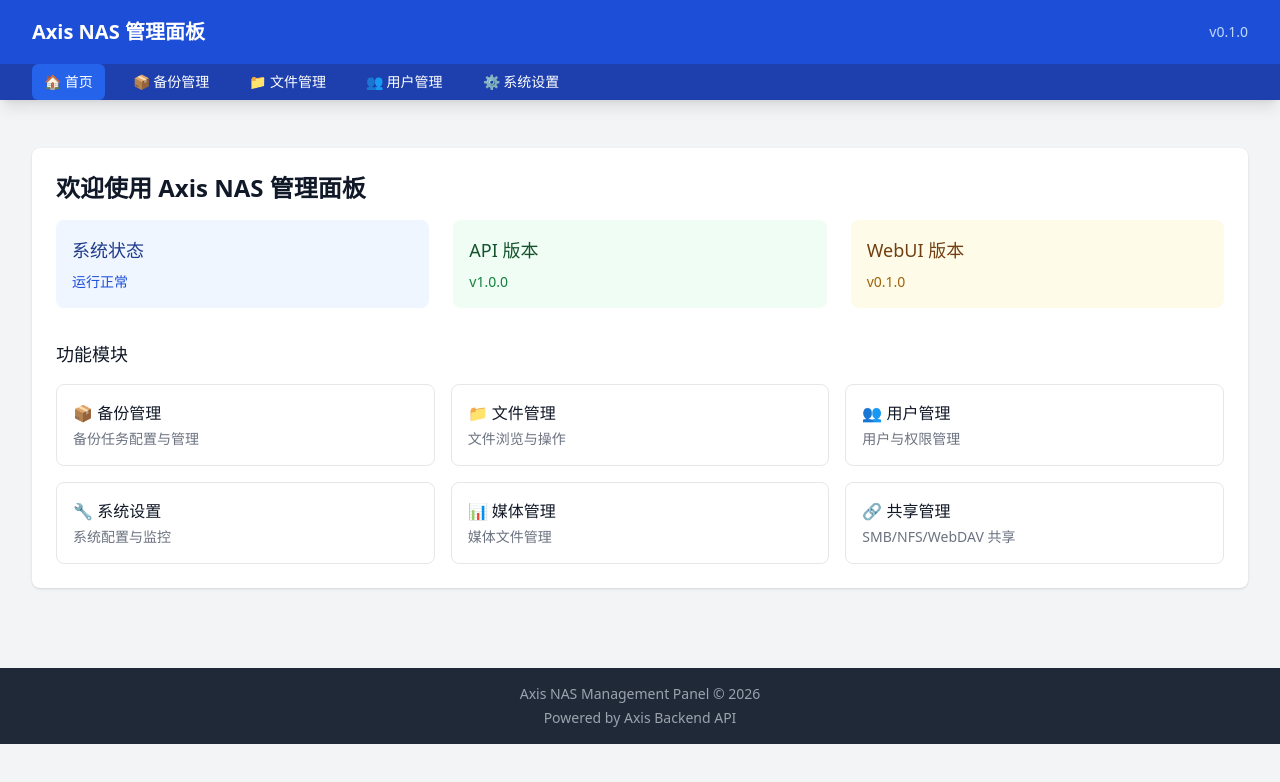
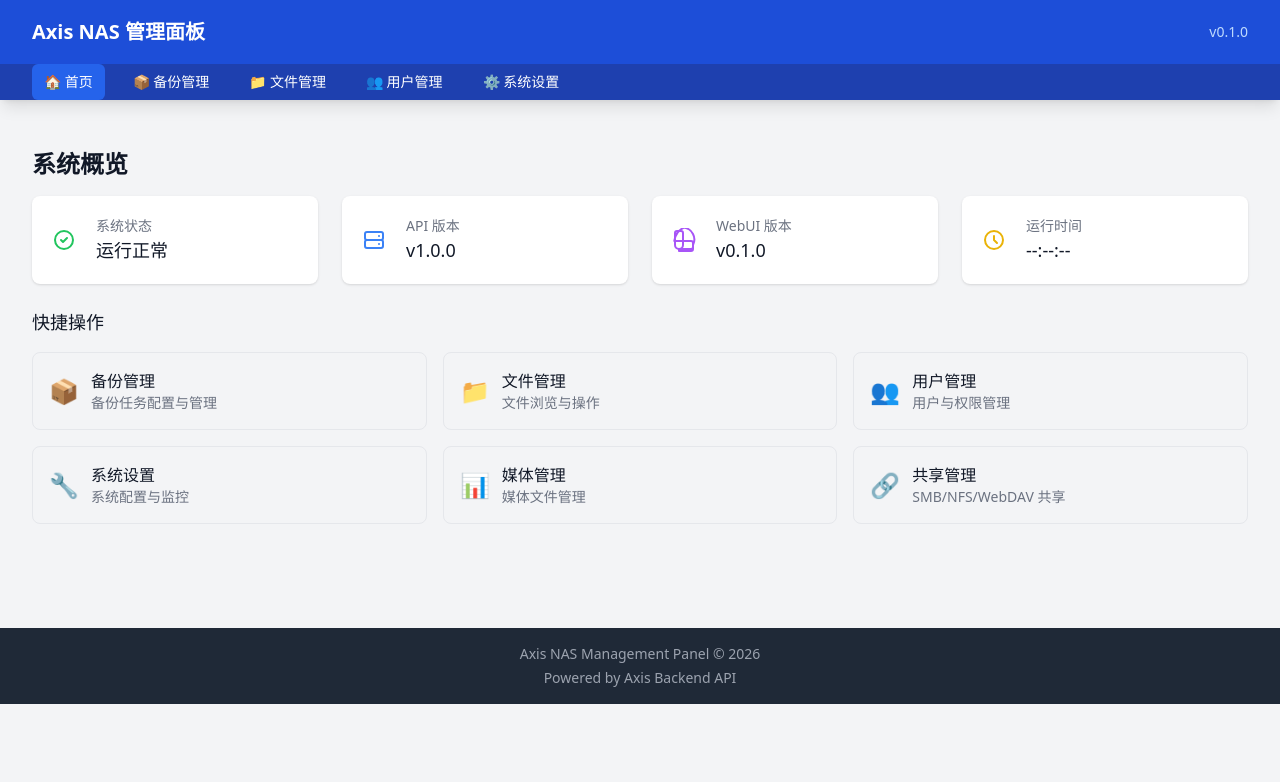
Before and after one commit to AIBAOS/axis, a Vue app in the folder webui/: page / in a window 1280 px wide. Shown: the top 782 px of the page. Built offline with nearby package versions, Linux system fonts and the light colour scheme; no server answers.

Commit message:
feat(webui): Phase 301 添加登录页和仪表盘功能

```diff
--- a/webui/src/views/Home.vue
+++ b/webui/src/views/Home.vue
@@ -1,69 +1,156 @@
 <template>
   <div class="px-4 py-6 sm:px-0">
+    <!-- System Status Overview -->
+    <div class="mb-6">
+      <h2 class="text-2xl font-bold text-gray-900 mb-4">系统概览</h2>
+
+      <div class="grid grid-cols-1 gap-6 sm:grid-cols-2 lg:grid-cols-4">
         <div class="bg-white overflow-hidden shadow rounded-lg">
-      <div class="px-4 py-5 sm:p-6">
-        <h2 class="text-2xl font-bold text-gray-900 mb-4">欢迎使用 Axis NAS 管理面板</h2>
-
-        <div class="grid grid-cols-1 gap-6 sm:grid-cols-2 lg:grid-cols-3">
-          <div class="bg-primary-50 p-4 rounded-lg">
-            <h3 class="text-lg font-medium text-primary-900">系统状态</h3>
-            <p class="mt-2 text-sm text-primary-700">运行正常</p>
+          <div class="p-5">
+            <div class="flex items-center">
+              <div class="flex-shrink-0">
+                <svg class="h-6 w-6 text-green-500" fill="none" stroke="currentColor" viewBox="0 0 24 24">
+                  <path stroke-linecap="round" stroke-linejoin="round" stroke-width="2" d="M9 12l2 2 4-4m6 2a9 9 0 11-18 0 9 9 0 0118 0z"></path>
+                </svg>
               </div>
-
-          <div class="bg-green-50 p-4 rounded-lg">
-            <h3 class="text-lg font-medium text-green-900">API 版本</h3>
-            <p class="mt-2 text-sm text-green-700">v1.0.0</p>
+              <div class="ml-5 w-0 flex-1">
+                <dl>
+                  <dt class="text-sm font-medium text-gray-500 truncate">系统状态</dt>
+                  <dd class="text-lg font-medium text-gray-900">运行正常</dd>
+                </dl>
               </div>
-
-          <div class="bg-yellow-50 p-4 rounded-lg">
-            <h3 class="text-lg font-medium text-yellow-900">WebUI 版本</h3>
-            <p class="mt-2 text-sm text-yellow-700">v0.1.0</p>
+            </div>
           </div>
         </div>
 
-        <div class="mt-8">
-          <h3 class="text-lg font-medium text-gray-900 mb-4">功能模块</h3>
-          <div class="grid grid-cols-1 gap-4 sm:grid-cols-2 lg:grid-cols-3">
-            <div class="border border-gray-200 rounded-lg p-4 hover:bg-gray-50">
-              <h4 class="font-medium text-gray-900">📦 备份管理</h4>
-              <p class="mt-1 text-sm text-gray-500">备份任务配置与管理</p>
+        <div class="bg-white overflow-hidden shadow rounded-lg">
+          <div class="p-5">
+            <div class="flex items-center">
+              <div class="flex-shrink-0">
+                <svg class="h-6 w-6 text-blue-500" fill="none" stroke="currentColor" viewBox="0 0 24 24">
+                  <path stroke-linecap="round" stroke-linejoin="round" stroke-width="2" d="M5 12h14M5 12a2 2 0 01-2-2V6a2 2 0 012-2h14a2 2 0 012 2v4a2 2 0 01-2 2M5 12a2 2 0 00-2 2v4a2 2 0 002 2h14a2 2 0 002-2v-4a2 2 0 00-2-2m-2-4h.01M17 16h.01"></path>
+                </svg>
+              </div>
+              <div class="ml-5 w-0 flex-1">
+                <dl>
+                  <dt class="text-sm font-medium text-gray-500 truncate">API 版本</dt>
+                  <dd class="text-lg font-medium text-gray-900">v1.0.0</dd>
+                </dl>
+              </div>
+            </div>
+          </div>
         </div>
 
-            <div class="border border-gray-200 rounded-lg p-4 hover:bg-gray-50">
-              <h4 class="font-medium text-gray-900">📁 文件管理</h4>
-              <p class="mt-1 text-sm text-gray-500">文件浏览与操作</p>
+        <div class="bg-white overflow-hidden shadow rounded-lg">
+          <div class="p-5">
+            <div class="flex items-center">
+              <div class="flex-shrink-0">
+                <svg class="h-6 w-6 text-purple-500" fill="none" stroke="currentColor" viewBox="0 0 24 24">
+                  <path stroke-linecap="round" stroke-linejoin="round" stroke-width="2" d="M7 21a4 4 0 01-4-4V5a2 2 0 012-2h4a2 2 0 012 2v12a4 4 0 01-4 4zm0 0h12a2 2 0 002-2v-4a2 2 0 00-2-2H2.308c1-6 4.325-11.112 9.692-13.368A12.001 12.001 0 0121 17v4a2 2 0 01-2 2H7z"></path>
+                </svg>
+              </div>
+              <div class="ml-5 w-0 flex-1">
+                <dl>
+                  <dt class="text-sm font-medium text-gray-500 truncate">WebUI 版本</dt>
+                  <dd class="text-lg font-medium text-gray-900">v0.1.0</dd>
+                </dl>
+              </div>
+            </div>
+          </div>
         </div>
 
-            <div class="border border-gray-200 rounded-lg p-4 hover:bg-gray-50">
-              <h4 class="font-medium text-gray-900">👥 用户管理</h4>
-              <p class="mt-1 text-sm text-gray-500">用户与权限管理</p>
+        <div class="bg-white overflow-hidden shadow rounded-lg">
+          <div class="p-5">
+            <div class="flex items-center">
+              <div class="flex-shrink-0">
+                <svg class="h-6 w-6 text-yellow-500" fill="none" stroke="currentColor" viewBox="0 0 24 24">
+                  <path stroke-linecap="round" stroke-linejoin="round" stroke-width="2" d="M12 8v4l3 3m6-3a9 9 0 11-18 0 9 9 0 0118 0z"></path>
+                </svg>
               </div>
-
-            <div class="border border-gray-200 rounded-lg p-4 hover:bg-gray-50">
-              <h4 class="font-medium text-gray-900">🔧 系统设置</h4>
-              <p class="mt-1 text-sm text-gray-500">系统配置与监控</p>
-            </div>
-
-            <div class="border border-gray-200 rounded-lg p-4 hover:bg-gray-50">
-              <h4 class="font-medium text-gray-900">📊 媒体管理</h4>
-              <p class="mt-1 text-sm text-gray-500">媒体文件管理</p>
-            </div>
-
-            <div class="border border-gray-200 rounded-lg p-4 hover:bg-gray-50">
-              <h4 class="font-medium text-gray-900">🔗 共享管理</h4>
-              <p class="mt-1 text-sm text-gray-500">SMB/NFS/WebDAV 共享</p>
+              <div class="ml-5 w-0 flex-1">
+                <dl>
+                  <dt class="text-sm font-medium text-gray-500 truncate">运行时间</dt>
+                  <dd class="text-lg font-medium text-gray-900">--:--:--</dd>
+                </dl>
               </div>
             </div>
           </div>
         </div>
       </div>
     </div>
+
+    <!-- Quick Actions -->
+    <div class="mb-6">
+      <h3 class="text-lg font-medium text-gray-900 mb-4">快捷操作</h3>
+      <div class="grid grid-cols-1 gap-4 sm:grid-cols-2 lg:grid-cols-3">
+        <a href="#" class="block border border-gray-200 rounded-lg p-4 hover:bg-gray-50 hover:border-primary-300 transition-colors">
+          <div class="flex items-center">
+            <div class="text-2xl mr-3">📦</div>
+            <div>
+              <h4 class="font-medium text-gray-900">备份管理</h4>
+              <p class="text-sm text-gray-500">备份任务配置与管理</p>
+            </div>
+          </div>
+        </a>
+
+        <a href="#" class="block border border-gray-200 rounded-lg p-4 hover:bg-gray-50 hover:border-primary-300 transition-colors">
+          <div class="flex items-center">
+            <div class="text-2xl mr-3">📁</div>
+            <div>
+              <h4 class="font-medium text-gray-900">文件管理</h4>
+              <p class="text-sm text-gray-500">文件浏览与操作</p>
+            </div>
+          </div>
+        </a>
+
+        <a href="#" class="block border border-gray-200 rounded-lg p-4 hover:bg-gray-50 hover:border-primary-300 transition-colors">
+          <div class="flex items-center">
+            <div class="text-2xl mr-3">👥</div>
+            <div>
+              <h4 class="font-medium text-gray-900">用户管理</h4>
+              <p class="text-sm text-gray-500">用户与权限管理</p>
+            </div>
+          </div>
+        </a>
+
+        <a href="#" class="block border border-gray-200 rounded-lg p-4 hover:bg-gray-50 hover:border-primary-300 transition-colors">
+          <div class="flex items-center">
+            <div class="text-2xl mr-3">🔧</div>
+            <div>
+              <h4 class="font-medium text-gray-900">系统设置</h4>
+              <p class="text-sm text-gray-500">系统配置与监控</p>
+            </div>
+          </div>
+        </a>
+
+        <a href="#" class="block border border-gray-200 rounded-lg p-4 hover:bg-gray-50 hover:border-primary-300 transition-colors">
+          <div class="flex items-center">
+            <div class="text-2xl mr-3">📊</div>
+            <div>
+              <h4 class="font-medium text-gray-900">媒体管理</h4>
+              <p class="text-sm text-gray-500">媒体文件管理</p>
+            </div>
+          </div>
+        </a>
+
+        <a href="#" class="block border border-gray-200 rounded-lg p-4 hover:bg-gray-50 hover:border-primary-300 transition-colors">
+          <div class="flex items-center">
+            <div class="text-2xl mr-3">🔗</div>
+            <div>
+              <h4 class="font-medium text-gray-900">共享管理</h4>
+              <p class="text-sm text-gray-500">SMB/NFS/WebDAV 共享</p>
+            </div>
+          </div>
+        </a>
+      </div>
+    </div>
+  </div>
 </template>
 
 <script setup lang="ts">
-// Home view component
+// Home/Dashboard view component
 </script>
 
 <style scoped>
-/* Home view specific styles */
+/* Dashboard specific styles */
 </style>
--- /dev/null
+++ b/webui/src/views/Login.vue
@@ -0,0 +1,121 @@
+<template>
+  <div class="min-h-screen bg-gray-100 flex flex-col justify-center py-12 sm:px-6 lg:px-8">
+    <div class="sm:mx-auto sm:w-full sm:max-w-md">
+      <h1 class="text-center text-3xl font-extrabold text-gray-900">Axis NAS 管理面板</h1>
+      <p class="mt-2 text-center text-sm text-gray-600">请登录以继续</p>
+    </div>
+
+    <div class="mt-8 sm:mx-auto sm:w-full sm:max-w-md">
+      <div class="bg-white py-8 px-4 shadow sm:rounded-lg sm:px-10">
+        <form class="space-y-6" @submit.prevent="handleLogin">
+          <div>
+            <label for="username" class="block text-sm font-medium text-gray-700">
+              用户名
+            </label>
+            <div class="mt-1">
+              <input
+                id="username"
+                v-model="username"
+                name="username"
+                type="text"
+                required
+                class="appearance-none block w-full px-3 py-2 border border-gray-300 rounded-md shadow-sm placeholder-gray-400 focus:outline-none focus:ring-primary-500 focus:border-primary-500"
+                placeholder="请输入用户名"
+              />
+            </div>
+          </div>
+
+          <div>
+            <label for="password" class="block text-sm font-medium text-gray-700">
+              密码
+            </label>
+            <div class="mt-1">
+              <input
+                id="password"
+                v-model="password"
+                name="password"
+                type="password"
+                required
+                class="appearance-none block w-full px-3 py-2 border border-gray-300 rounded-md shadow-sm placeholder-gray-400 focus:outline-none focus:ring-primary-500 focus:border-primary-500"
+                placeholder="请输入密码"
+              />
+            </div>
+          </div>
+
+          <div v-if="error" class="rounded-md bg-red-50 p-4">
+            <div class="flex">
+              <div class="ml-3">
+                <h3 class="text-sm font-medium text-red-800">{{ error }}</h3>
+              </div>
+            </div>
+          </div>
+
+          <div>
+            <button
+              type="submit"
+              :disabled="loading"
+              class="w-full flex justify-center py-2 px-4 border border-transparent rounded-md shadow-sm text-sm font-medium text-white bg-primary-600 hover:bg-primary-700 focus:outline-none focus:ring-2 focus:ring-offset-2 focus:ring-primary-500 disabled:opacity-50 disabled:cursor-not-allowed"
+            >
+              <span v-if="loading">登录中...</span>
+              <span v-else>登录</span>
+            </button>
+          </div>
+        </form>
+
+        <div class="mt-6">
+          <div class="relative">
+            <div class="absolute inset-0 flex items-center">
+              <div class="w-full border-t border-gray-300"></div>
+            </div>
+            <div class="relative flex justify-center text-sm">
+              <span class="px-2 bg-white text-gray-500">演示账号</span>
+            </div>
+          </div>
+
+          <div class="mt-6 text-center text-sm text-gray-600">
+            <p>用户名：<code class="bg-gray-100 px-2 py-1 rounded">admin</code></p>
+            <p>密码：<code class="bg-gray-100 px-2 py-1 rounded">admin123</code></p>
+          </div>
+        </div>
+      </div>
+    </div>
+  </div>
+</template>
+
+<script setup lang="ts">
+import { ref } from 'vue'
+import { useRouter } from 'vue-router'
+import apiClient from '@/api'
+
+const router = useRouter()
+const username = ref('')
+const password = ref('')
+const loading = ref(false)
+const error = ref('')
+
+const handleLogin = async () => {
+  loading.value = true
+  error.value = ''
+
+  try {
+    // TODO: Replace with actual login API endpoint
+    const response = await apiClient.post('/api/v1/auth/login', {
+      username: username.value,
+      password: password.value
+    })
+
+    if (response.data.token) {
+      localStorage.setItem('jwt_token', response.data.token)
+      router.push('/')
+    }
+  } catch (err: any) {
+    error.value = err.response?.data?.error || '登录失败，请检查用户名和密码'
+  } finally {
+    loading.value = false
+  }
+}
+</script>
+
+<style scoped>
+/* Login page specific styles */
+</style>
```
Lines whose indentation alone changed are shown as unchanged.
